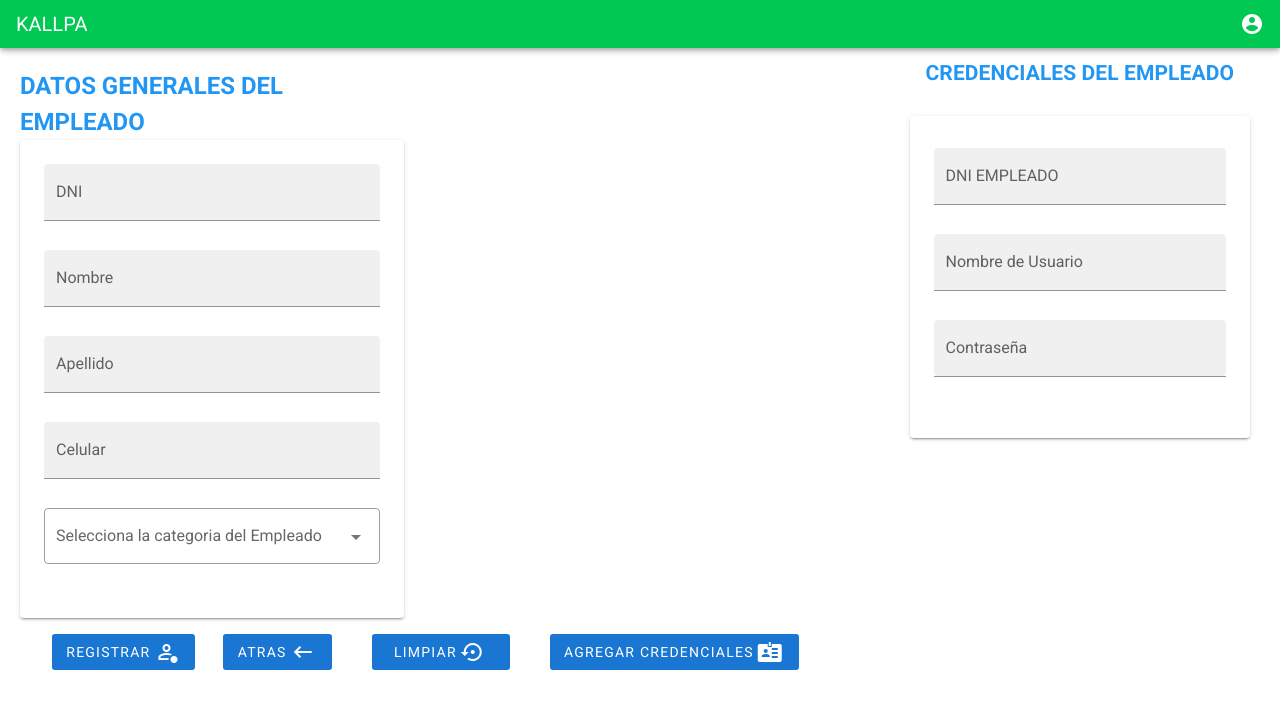
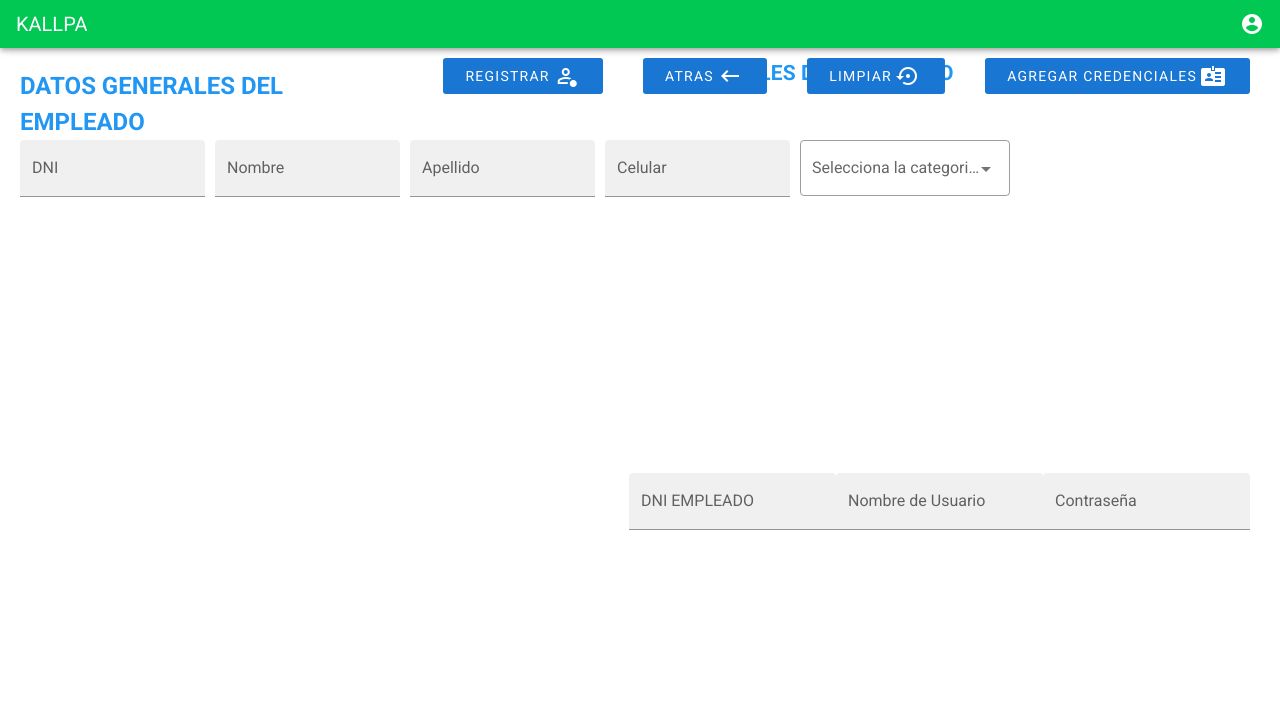
Before and after one commit to DevsJuniors/kallpaweb-front, a Vue app: page /menu/registrarEmpleado in a window 1280 px wide. Shown: the top 708 px of the page. Built offline with nearby package versions, Linux system fonts and the light colour scheme; no server answers.

Commit message:
RegistraEmpleado

```diff
--- a/src/components/RegistrarEmpleado/RegistrarEmpleado.vue
+++ b/src/components/RegistrarEmpleado/RegistrarEmpleado.vue
@@ -11,86 +11,62 @@
 
         <h2 class = "blue--text">DATOS GENERALES DEL EMPLEADO</h2>
 
-        <v-card class="mx-auto px-6 py-6" max-width="400" variant="outlined">
-
-
+          <template>
+          <div class="text-field-container">
+            <div class="text-field-wrapper">
         <v-text-field
           label="DNI"
           placeholder="Ingresa el IDGenero"
           filled
           v-model="frmEmpleado.DNI_Em"></v-text-field>
+        </div>
 
+        <div class="text-field-wrapper">
         <v-text-field
           label="Nombre"
           placeholder="Ingresa Nombre"
           filled
           v-model="frmEmpleado.Nombre_Em"></v-text-field>
+        </div>
 
+        <div class="text-field-wrapper">
         <v-text-field
           label="Apellido"
           placeholder="Ingresa Apellido"
           filled
           v-model="frmEmpleado.Apellido_Em"></v-text-field>
-        <v-text-field
+        </div>
+
+        <div class="text-field-wrapper">
+          <v-text-field
           label="Celular"
           placeholder="Ingresa su numero de celular"
           filled
           v-model="frmEmpleado.Celular_Em"></v-text-field>
+        </div>
 
+        <div class="text-field-wrapper">
           <v-select
           v-model="selectedCategoria"
           :items="categorias.map((categoria) => categoria.Cargo_CE)"
           label="Selecciona la categoria del Empleado"
           outlined
          ></v-select>
+        </div>
 
-         </v-card>
-
-        <div>
+          </div>
+        </template>
 
 
-        <v-card-actions class="px-3 pb-3">
-          <v-btn type="submit" class="button-1 mt-2" depressed color="primary">
-            REGISTRAR
-            <v-icon  class="mx-1">mdi-account-badge-outline</v-icon>
-          </v-btn>
-
-          <v-btn
-              depressed
-              color="primary"
-              class="button-1 mt-2"
-              @click="volverMenu">
-              Atras
-              <v-icon class="mx-1">mdi-keyboard-backspace</v-icon>
-            </v-btn>
-
-            <v-flex text-ms-right>
-            <v-btn
-              depressed
-              color="primary"
-              class="button-1 mt-2"
-              @click="resetForm">
-              Limpiar
-              <v-icon class="mx-1">mdi-backup-restore</v-icon>
-      </v-btn>
-      </v-flex>
-            <v-btn
-            type="submit"
-            class="button-1 mt-2"
-            depressed color="primary">
-              AGREGAR CREDENCIALES
-            <v-icon class="mx-1">mdi-badge-account-horizontal</v-icon>
-            </v-btn>
-        </v-card-actions>
+        <form name="credencialesEmpleado" @submit.prevent="createCredenciales">
+            <div class="credenciales">
 
 
-          <form name="credencialesEmpleado" @submit.prevent="createCredenciales">
-            <div class="credenciales">
             <v-card-text>
               <p class="text-xl-left"><h2 class = "blue--text">CREDENCIALES DEL EMPLEADO</h2></p>
             </v-card-text>
 
-            <v-card class="mx-auto px-6 py-8" max-width="400">
+            <div class="text-field-container_2">
 
               <v-text-field
                 label="DNI EMPLEADO"
@@ -109,16 +85,54 @@
                 filled
                 v-model="frmCredenciales.contraseña"></v-text-field>
 
-            </v-card>
+            </div>
             </div>
 
+
+          <div class="button-container">
+
+          <div class="button-row">
+          <v-btn type="submit" class="button-1 mt-2" depressed color="primary">
+            REGISTRAR
+            <v-icon  class="mx-1">mdi-account-badge-outline</v-icon>
+          </v-btn>
+
+          <v-btn
+              depressed
+              color="primary"
+              class="button-1 mt-2"
+              @click="volverMenu">
+              Atras
+              <v-icon class="mx-1">mdi-keyboard-backspace</v-icon>
+            </v-btn>
+          </div>
+
+          <div class="button-row">
+
+            <v-btn
+              depressed
+              color="primary"
+              class="button-1 mt-2"
+              @click="resetForm">
+              Limpiar
+              <v-icon class="mx-1">mdi-backup-restore</v-icon>
+            </v-btn>
+
+            <v-btn
+            type="submit"
+            class="button-1 mt-2"
+            depressed color="primary">
+              AGREGAR CREDENCIALES
+            <v-icon class="mx-1">mdi-badge-account-horizontal</v-icon>
+            </v-btn>
+          </div>
+        </div>
 
 
 
 
           </form>
         </div>
-      </div>
     </form>
   </div>
 </template>
@@ -145,5 +159,46 @@
   text-align: right;
   margin: 20px;
 }
+
+.text-field-container {
+  display: flex;
+  flex-direction: row;
+  width: 1000px;
+}
+.text-field-container_2{
+  display: flex;
+  flex-direction: right;
+  align-items: center;
+  height: 100vh;
+}
+.spacer {
+  flex-grow: 1;
+}
+.text-field {
+  width: 200px;
+  height: 30px;
+  border: 1px solid #000000;
+  border-radius: 4px;
+  padding: 5px;
+}
+.text-field-wrapper {
+  margin-right: 10px;
+}
+.button-container {
+  position: absolute;
+  display: flex;
+  flex-wrap: wrap;
+  top: 50px;
+  right: 10px;
+}
+.button-container_w {
+
+
+  justify-content: center;
+}
+.button-row {
+  display: flex;
+  justify-content: center;
+}
 </style>
 <script src="./RegistrarEmpleado.js"></script>
```
